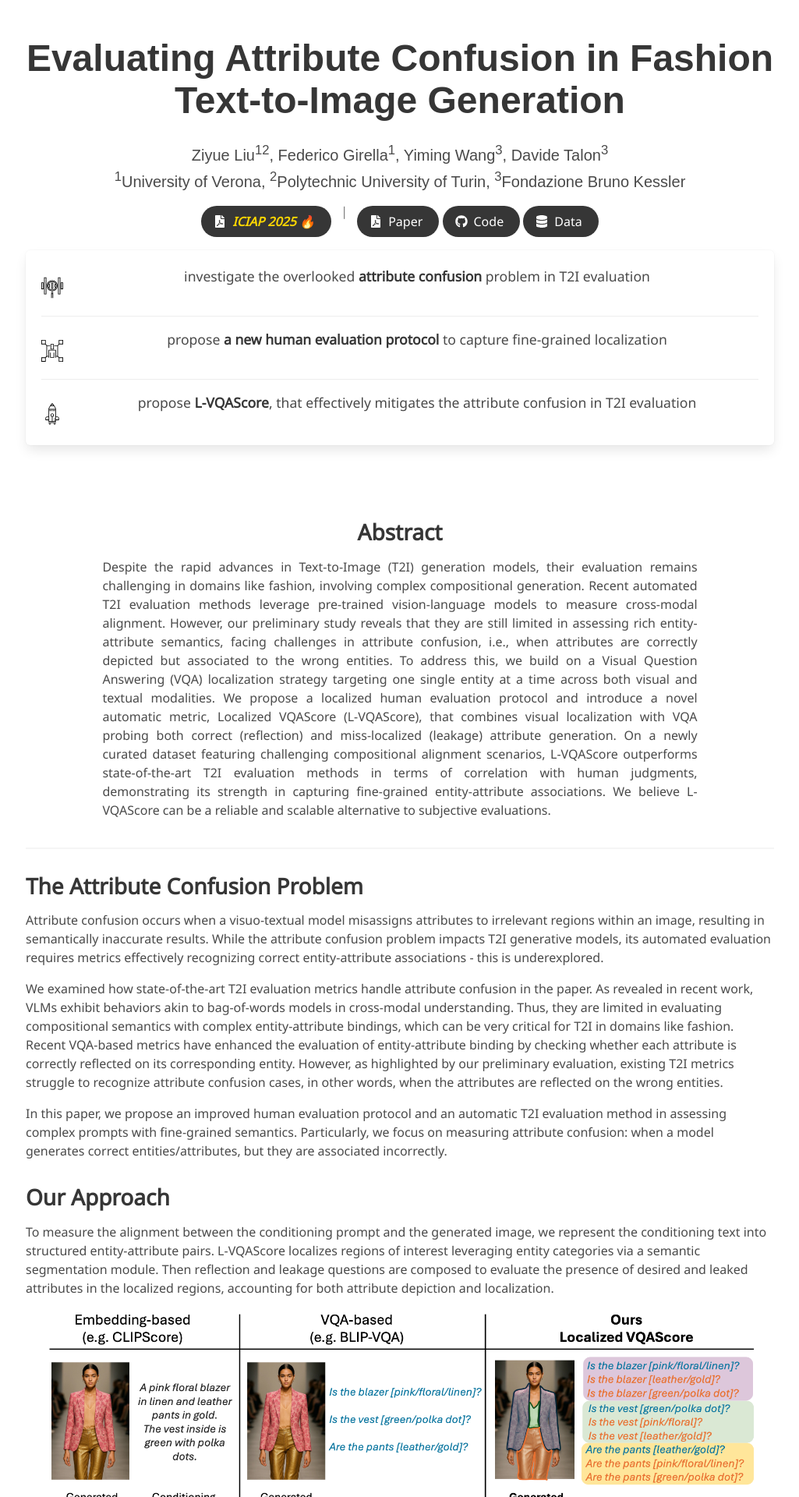
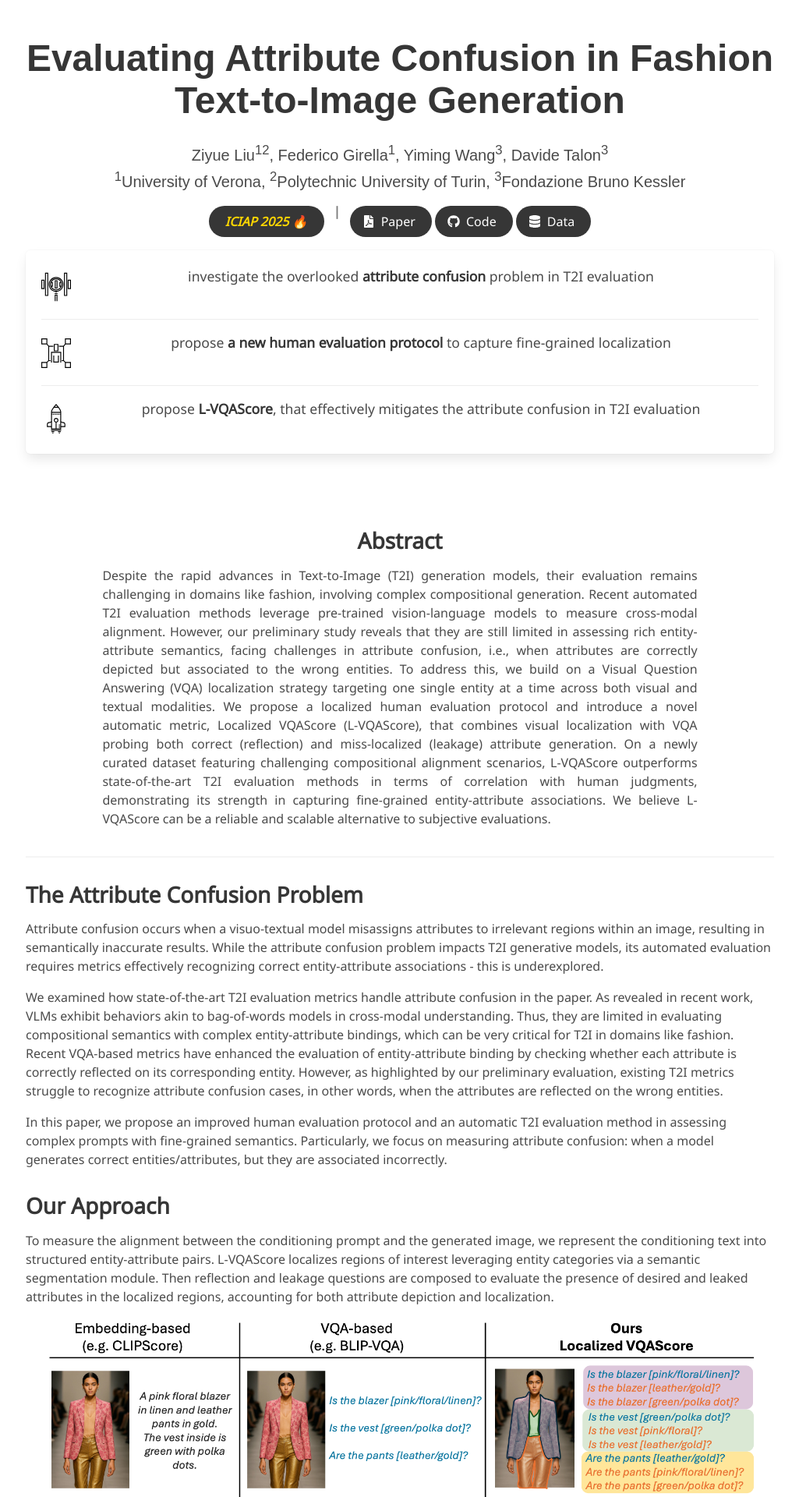
Before and after one commit to intelligolabs/L-VQAScore, a Jekyll site: the page built from index.md, in a window 1280 px wide. Shown: the top 1920 px of the page at 78% size, without its empty margins (127-1152 px from the left). Built offline with Jekyll 4.4.1, drawn with Linux system fonts in a browser that asks for light colours; some web fonts are replaced.

Commit message:
Update project_page.html

```diff
--- a/_layouts/project_page.html
+++ b/_layouts/project_page.html
@@ -69,16 +69,14 @@
               <span class="link-block">
                 <a href="{{ page.conference }}"
                    class="external-link button is-normal is-rounded is-dark">
-                  <span class="icon">
-                      <i class="fas fa-file-pdf"></i>
-                  </span>
                   <span style="color: #FFD700; font-weight: bold; font-style: italic;">
                   ICIAP 2025 🔥
                   </span>
                 </a>
               </span>
 
-              <span class="has-text-grey mx-2">|</span>
+              <span class="has-text-grey mx-2" style="font-weight: bold"
+                    >|</span>
 
               <!-- PDF Link. -->
               {% if page.paper %}
@@ -124,7 +122,7 @@
                   <figure class="media-left">
                     <img
                       src="static/image/icon-1.svg"
-                      style="width: 28px; padding-top: 50%"
+                      style="width: 38px; padding-top: 20%"
                     />
                   </figure>
                   <div class="media-content">
@@ -138,7 +136,7 @@
                   <figure class="media-left">
                     <img
                       src="static/image/icon-2.svg"
-                      style="width: 28px; padding-top: 50%"
+                      style="width: 38px; padding-top: 20%"
                     />
                   </figure>
                   <div class="media-content">
@@ -152,7 +150,7 @@
                   <figure class="media-left">
                     <img
                       src="static/image/icon-3.svg"
-                      style="width: 28px; padding-top: 50%"
+                      style="width: 38px; padding-top: 20%"
                     />
                   </figure>
                   <div class="media-content">
```
